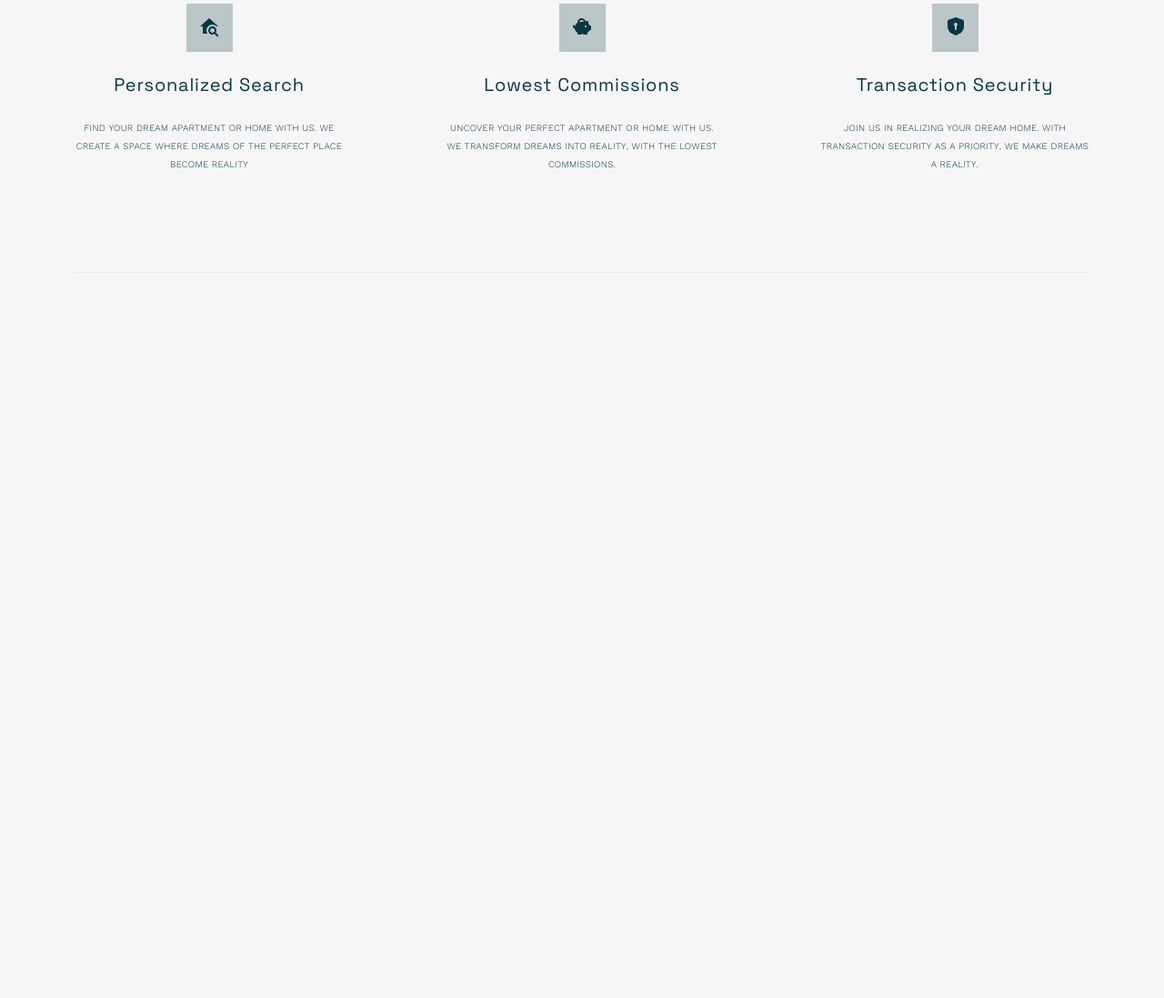
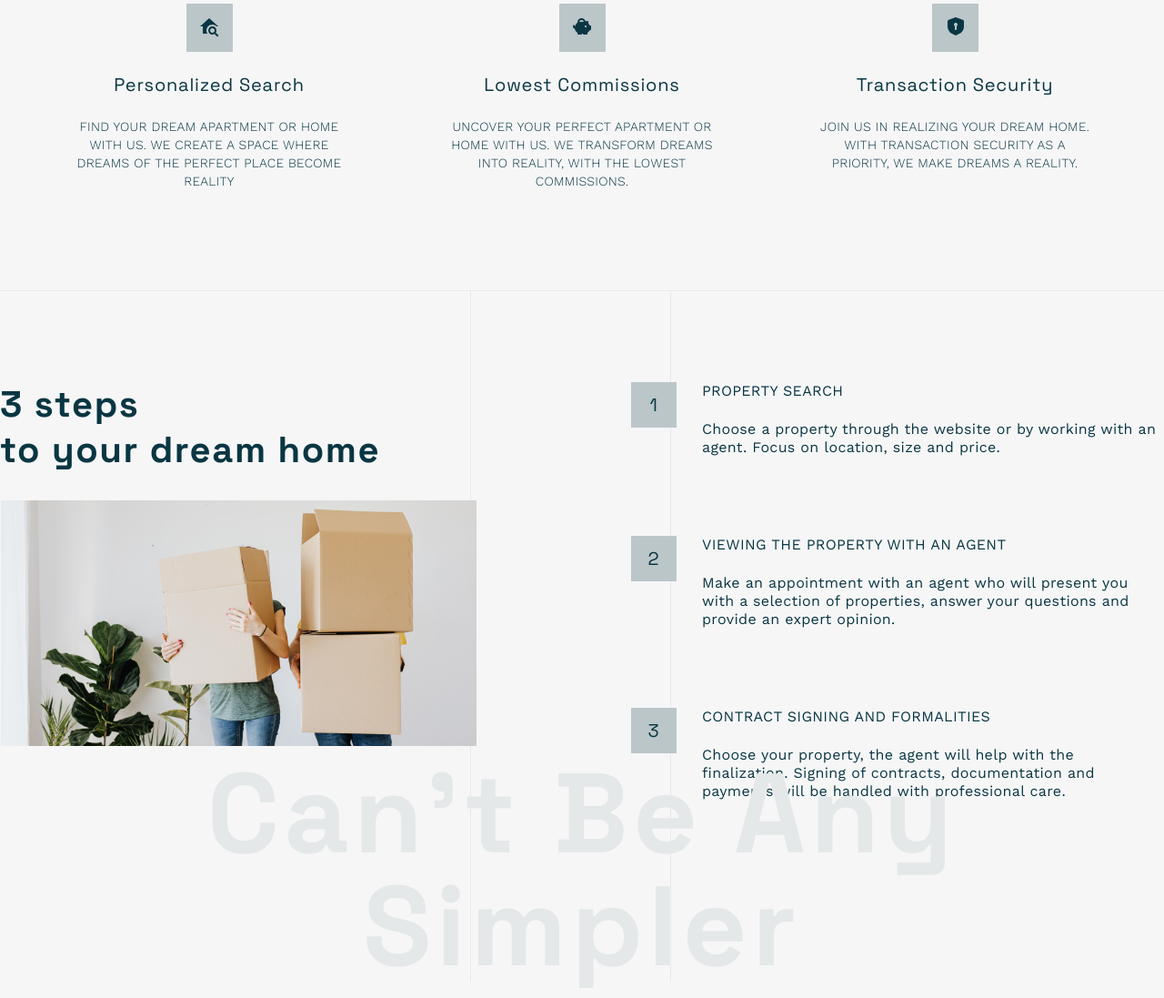
Before and after one commit to OlaHeklaDesign/real-estate-agency, a plain HTML site: page index.html in a window 1280 px wide. Shown: the part 938-2035 px from the top of the page at 91% size. Before the commit the page ends 1238 px from the top, so only its background shows below. Drawn offline with nearby package versions, Linux system fonts and the light colour scheme.

Commit message:
steps section HTML/CSS added

```diff
--- a/css/sections/hero.css
+++ b/css/sections/hero.css
@@ -43,7 +43,7 @@
   font-size: 14px;
   font-weight: 300;
   line-height: 20px;
-  font-variant: all-small-caps;
+  text-transform: uppercase;
   letter-spacing: 0.28px;
   margin-top: 17px;
   margin-right: 460px;
--- a/css/sections/offert.css
+++ b/css/sections/offert.css
@@ -1,6 +1,4 @@
 .offert {
-  max-width: 1120px;
-  margin: 0 auto;
   padding: 70px 0 110px 0;
   border-bottom: 1px solid rgba(0, 0, 0, 0.05);
   border-top: 1px solid rgba(0, 0, 0, 0.05);
@@ -19,6 +17,8 @@
 .offert-container {
   display: flex;
   justify-content: space-between;
+  max-width: 1120px;
+  margin: 0 auto;
 }
 
 .offert-box {
@@ -47,7 +47,7 @@
   text-align: center;
   font-size: 14px;
   line-height: 20px;
-  font-variant: all-small-caps;
+  text-transform: uppercase;
   letter-spacing: 0.28px;
   max-width: 300px;
 }
--- /dev/null
+++ b/css/sections/steps.css
@@ -0,0 +1,87 @@
+.steps-bg-container {
+  position: relative;
+  background-image: url('../../assets/bg-strips.png');
+  background-position: center;
+  background-repeat: repeat-y;
+}
+
+.steps {
+  max-width: 1292px;
+  margin: 0 auto;
+  padding: 100px 0 200px 0;
+}
+
+.steps-main {
+  display: flex;
+  gap: 170px;
+}
+
+.steps-left h2 {
+  font-family: "Space Grotesk";
+  font-size: 40px;
+  font-weight: 700;
+  line-height: 50px;
+  letter-spacing: 1.6px;
+  margin-bottom: 30px;
+}
+
+.step-container {
+  display: flex;
+}
+
+.step-number {
+  background: #BBC6C9;
+  width: 50px;
+  height: 50px;
+  display: flex;
+  align-items: center;
+  justify-content: center;
+  flex-shrink: 0;
+  margin-right: 28px;
+}
+
+.step-number p {
+  font-family: "Space Grotesk";
+  font-size: 20px;
+  font-weight: 400;
+  line-height: 20px;
+  letter-spacing: 0.8px;
+}
+
+.step-name {
+  font-size: 16px;
+  font-weight: 400;
+  line-height: 20px;
+  text-transform: uppercase;
+  letter-spacing: 0.32px;
+  margin-bottom: 22px;
+}
+
+.step-description {
+  font-size: 16px;
+  font-weight: 400;
+  line-height: 20px;
+  letter-spacing: 0.32px;
+}
+
+.steps-right {
+  display: flex;
+  flex-direction: column;
+  gap: 87px;
+}
+
+.steps-decor-text {
+  color: #E4E8E9;
+  font-family: "Space Grotesk";
+  font-size: 124px;
+  font-style: normal;
+  font-weight: 700;
+  line-height: 124px;
+  letter-spacing: 4.96px;
+  position: absolute;
+  bottom: 0;
+  left: 50%;
+  transform: translateX(-50%);
+  width: 100%;
+  text-align: center;
+}
--- a/css/style.css
+++ b/css/style.css
@@ -3,6 +3,8 @@
 @import url('./sections/header.css');
 @import url('./sections/hero.css');
 @import url('./sections/offert.css');
+@import url('./sections/steps.css');
+
 
 * {
   margin: 0;
--- a/index.html
+++ b/index.html
@@ -93,5 +93,51 @@
     </div>
   </section>
 
+  <div class="steps-bg-container">
+    <section class="steps">
+      <div class="steps-main">
+        <div class="steps-left">
+          <h2>3 steps<br>to your dream home</h2>
+          <img src="./assets/steps-img.png" alt="">
+        </div>
+        <div class="steps-right">
+          <div class="step-container">
+            <div class="step-number">
+              <p>1</p>
+            </div>
+            <div class="step-content">
+              <p class="step-name">Property Search</p>
+              <p class="step-description">
+                Choose a property through the website or by working with an agent. Focus on location, size and price.
+              </p>
+            </div>
+          </div>
+          <div class="step-container">
+            <div class="step-number">
+              <p>2</p>
+            </div>
+            <div class="step-content">
+              <p class="step-name">Viewing the Property with an Agent</p>
+              <p class="step-description">
+                Make an appointment with an agent who will present you with a selection of properties, answer your questions and provide an expert opinion.
+              </p>
+            </div>
+          </div>
+          <div class="step-container">
+            <div class="step-number">
+              <p>3</p>
+            </div>
+            <div class="step-content">
+              <p class="step-name">Contract Signing and Formalities</p>
+              <p class="step-description">
+                Choose your property, the agent will help with the finalization. Signing of contracts, documentation and payments will be handled with professional care.
+              </p>
+            </div>
+          </div>
+        </div>
+      </div>
+      <p class="steps-decor-text">Can't Be Any Simpler</p>
+    </section>
+  </div>
 </body>
 </html>
```
Also changed, not shown: assets/steps-img.png (added).
